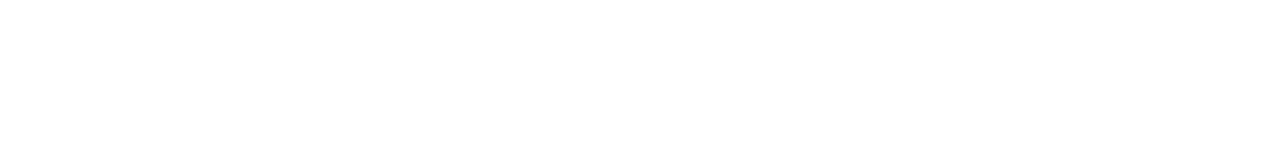
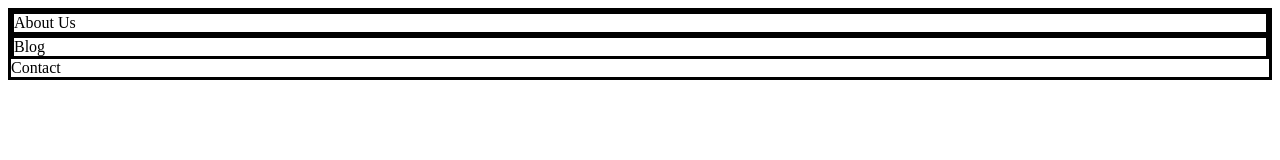
Before and after one commit to cancinoray/code-along-tutorial, a plain HTML site: page odin-box-model/index.html in a window 1280 px wide. Drawn offline with Linux system fonts and the light colour scheme.

Commit message:
Add odin-box-model/

```diff
--- a/odin-box-model/index.html
+++ b/odin-box-model/index.html
@@ -8,6 +8,10 @@
     <link href="./style.css" rel="stylesheet" type="text/css">
 </head>
 <body>
-
+    <div class="container">
+        <div class="about-us"> About Us</div>
+        <div class="blog">Blog</div>
+        <div class="contact">Contact</div>
+    </div>
 </body>
 </html>
--- a/odin-box-model/style.css
+++ b/odin-box-model/style.css
@@ -1,4 +1,29 @@
 /*
 stylesheet for the odin-box-model
 
+padding increases the space between the edge of a box and the content inside of it;
+margin increases the space between a box and any others that sit next to it;
+and border adds space (even if it’s only a pixel or two) between the margin and the padding.
+
 */
+
+
+.container{
+    border:solid;
+
+}
+
+.about-us{
+    border:solid;
+
+}
+
+.blog{
+    border:solid;
+
+}
+
+.contacts{
+    border:solid;
+
+}
```
